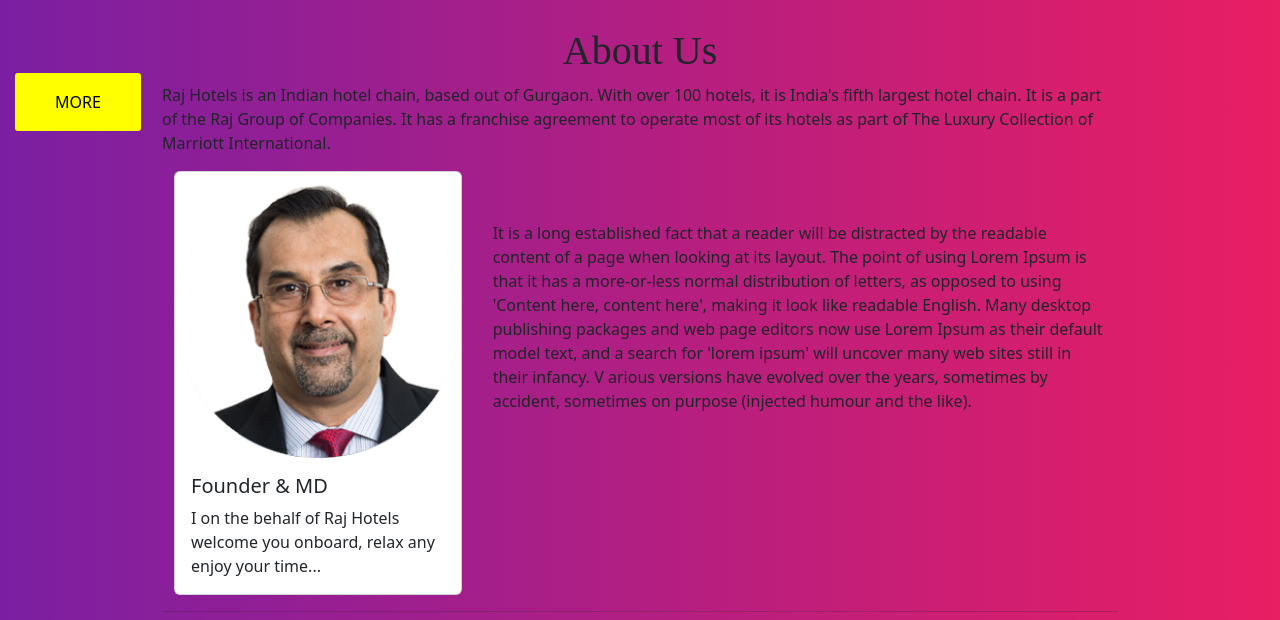
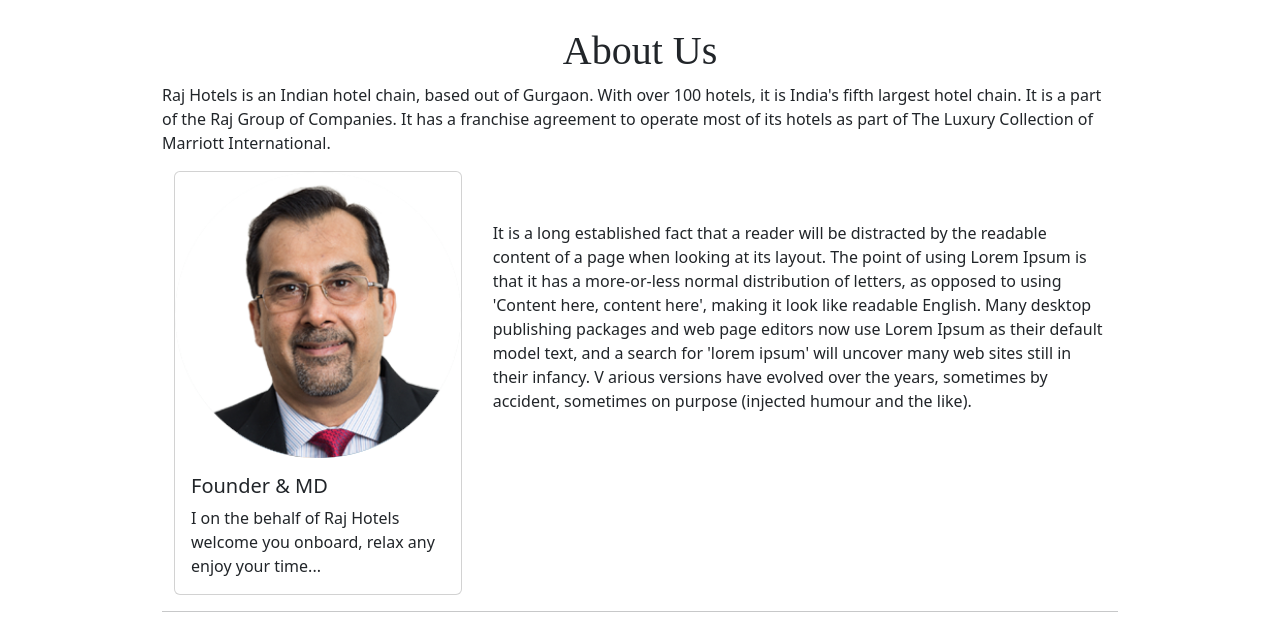
Before and after one commit to rra02/raj_hotel, a plain HTML site: page index.html in a window 1280 px wide. Shown: the part 654-1274 px from the top of the page. Drawn offline with nearby package versions, Linux system fonts and the light colour scheme.

Commit message:
raj_hotels

```diff
--- a/index.html
+++ b/index.html
@@ -360,7 +360,7 @@
             </div>
         </div>
     </div>
-    <a target="_blank" href="https://gosnippets.com" class="white-mode">MORE</a>
+
 
 
 
--- a/style.css
+++ b/style.css
@@ -1,9 +1,3 @@
-body {
-  background-image: linear-gradient(to right, #7B1FA2, #E91E63)
-}
-
-
-
 #booking {
   font-family: 'Raleway', sans-serif;
 }
@@ -15,7 +9,7 @@
   margin: auto;
   padding: 40px;
   overflow: hidden;
-  background-image: url('https://i.imgur.com/8z1tx3u.jpg');
+  background-image: url('/img/h3.jpg');
   background-size: cover;
   border-radius: 5px;
   z-index: 20;
```
